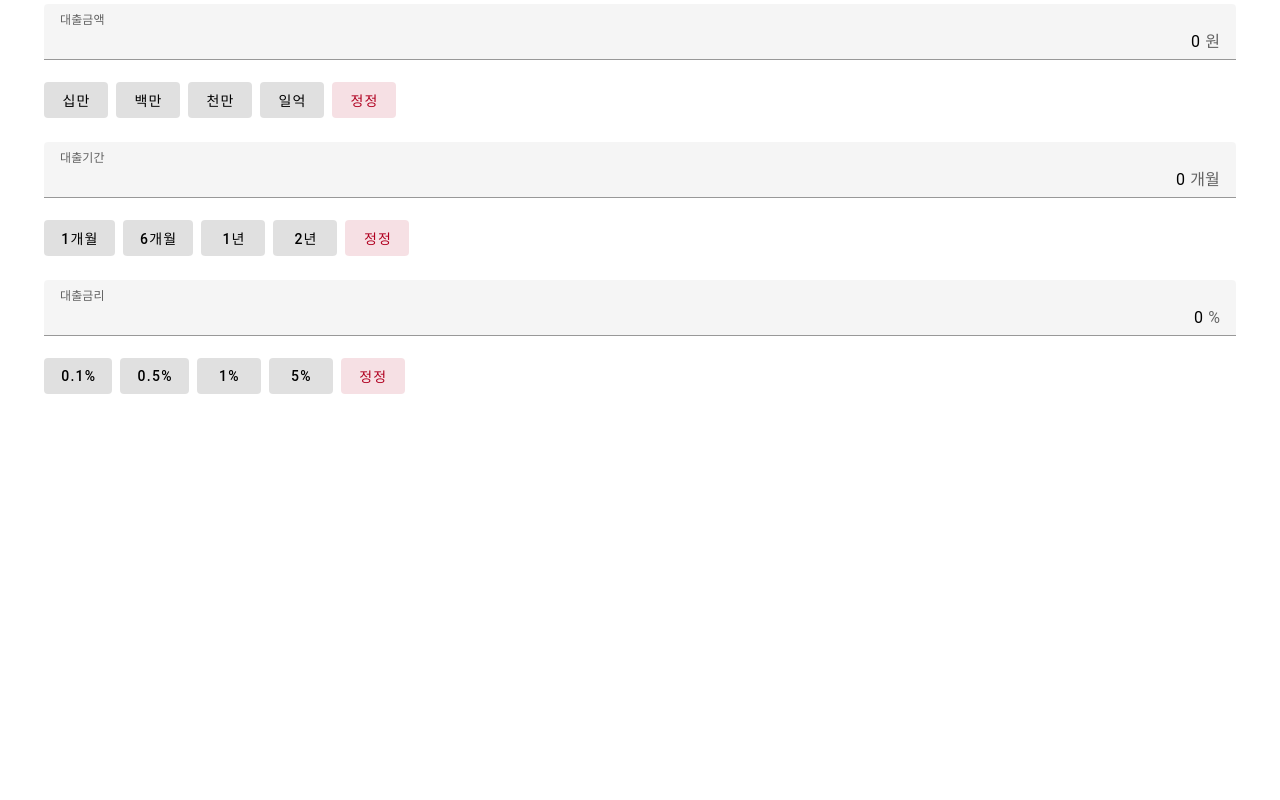
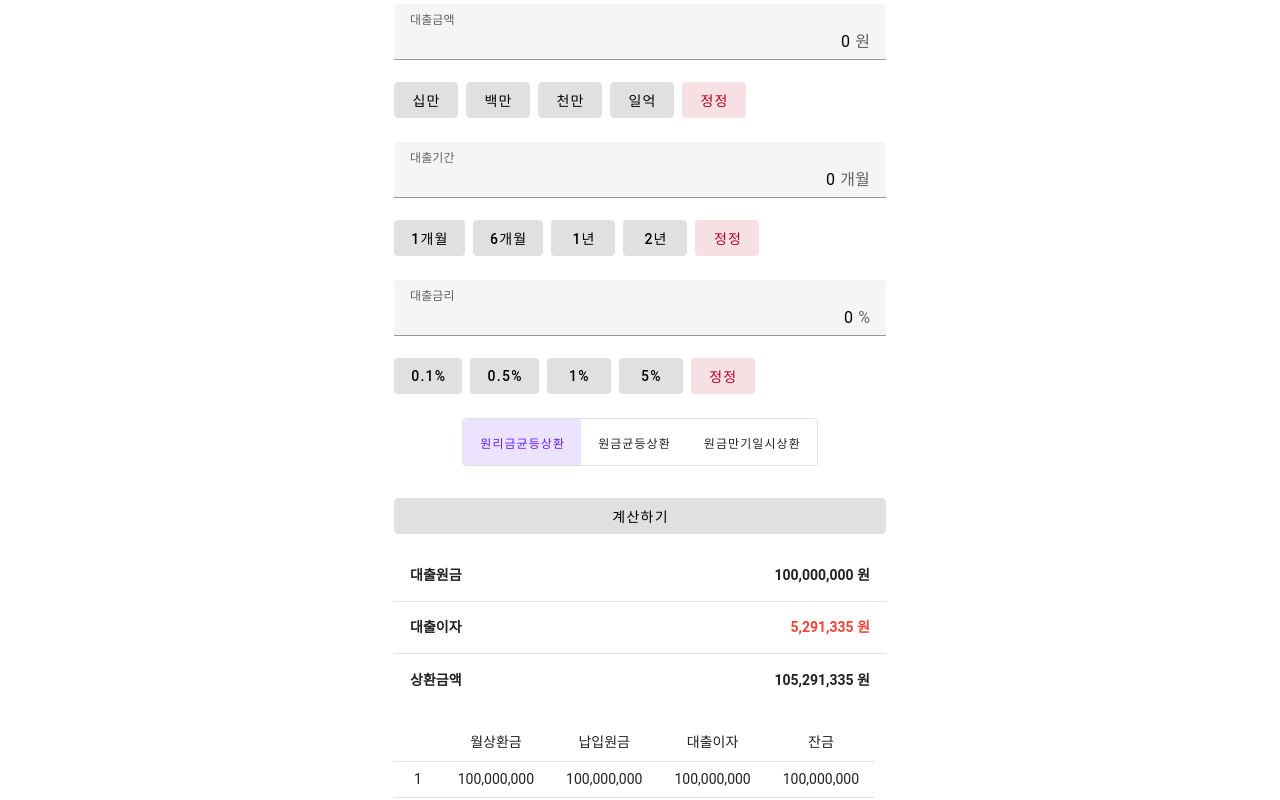
Before and after one commit to leyng7/investment, a Vue app: page / in a window 1280 px wide. Shown: the top 800 px of the page. Built offline with nearby package versions, Linux system fonts and the light colour scheme.

Commit message:
feat: 화면 작업

```diff
--- a/package.json
+++ b/package.json
@@ -1,5 +1,5 @@
 {
-  "name": "vue-investment",
+  "name": "investment",
   "version": "0.1.0",
   "private": true,
   "scripts": {
@@ -15,6 +15,7 @@
   "devDependencies": {
     "@babel/core": "^7.12.16",
     "@babel/eslint-parser": "^7.12.16",
+    "@mdi/font": "^7.1.96",
     "@vue/cli-plugin-babel": "~5.0.0",
     "@vue/cli-plugin-eslint": "~5.0.0",
     "@vue/cli-service": "~5.0.0",
--- a/src/App.vue
+++ b/src/App.vue
@@ -1,5 +1,5 @@
 <template>
-  <v-container>
+  <v-container style="max-width: 500px;">
       <HelloWorld/>
   </v-container>
 </template>
@@ -16,6 +16,7 @@ export default {
 </script>
 
 <style>
+
 #app {
   touch-action: pan-x pan-y;
 }
@@ -24,5 +25,4 @@ export default {
   text-align: right;
   margin-right: 5px;
 }
-
 </style>
--- a/src/components/HelloWorld.vue
+++ b/src/components/HelloWorld.vue
@@ -50,6 +50,72 @@
       <v-btn color="error" variant="tonal" @click="this.interest = 0">정정</v-btn>
     </div>
   </v-row>
+  <v-row justify="center" class="mb-8">
+    <v-btn-toggle
+        v-model="exclusive"
+        color="deep-purple-accent-3"
+        group
+    >
+      <v-btn variant="outlined">원리금균등상환</v-btn>
+      <v-btn variant="outlined">원금균등상환</v-btn>
+      <v-btn variant="outlined">원금만기일시상환</v-btn>
+    </v-btn-toggle>
+  </v-row>
+  <v-row class="mb-4">
+    <v-btn
+        variant="tonal"
+        block
+    >계산하기
+    </v-btn>
+  </v-row>
+  <v-row class="mb-4">
+    <v-table
+        class="w-100 main-table"
+    >
+      <tbody>
+        <tr>
+          <td>대출원금</td>
+          <td class="text-right">100,000,000 원</td>
+        </tr>
+        <tr>
+          <td>대출이자</td>
+          <td class="text-right text-red">5,291,335 원</td>
+        </tr>
+        <tr>
+          <td>상환금액</td>
+          <td class="text-right">105,291,335 원</td>
+        </tr>
+      </tbody>
+    </v-table>
+  </v-row>
+  <v-row class="mb-4">
+    <v-table
+        density="compact"
+        fixed-header
+    >
+      <thead>
+        <tr>
+          <th class="text-center"></th>
+          <th class="text-center">월상환금</th>
+          <th class="text-center">납입원금</th>
+          <th class="text-center">대출이자</th>
+          <th class="text-center">잔금</th>
+        </tr>
+      </thead>
+      <tbody>
+        <tr
+            v-for="(item, index) in desserts"
+            :key="item.name"
+        >
+          <td class="text-center">{{ index + 1 }}</td>
+          <td class="text-center">100,000,000</td>
+          <td class="text-center">100,000,000</td>
+          <td class="text-center">100,000,000</td>
+          <td class="text-center">100,000,000</td>
+        </tr>
+      </tbody>
+    </v-table>
+  </v-row>
 </template>
 
 <script>
@@ -59,7 +125,50 @@ export default {
     return {
       money: 0,
       period: 0,
-      interest: 0
+      interest: 0,
+      exclusive: 0,
+      desserts: [
+        {
+          name: 'Frozen Yogurt',
+          calories: 159,
+        },
+        {
+          name: 'Ice cream sandwich',
+          calories: 237,
+        },
+        {
+          name: 'Eclair',
+          calories: 262,
+        },
+        {
+          name: 'Cupcake',
+          calories: 305,
+        },
+        {
+          name: 'Gingerbread',
+          calories: 356,
+        },
+        {
+          name: 'Jelly bean',
+          calories: 375,
+        },
+        {
+          name: 'Lollipop',
+          calories: 392,
+        },
+        {
+          name: 'Honeycomb',
+          calories: 408,
+        },
+        {
+          name: 'Donut',
+          calories: 452,
+        },
+        {
+          name: 'KitKat',
+          calories: 518,
+        },
+      ],
     }
   },
   methods: {
@@ -93,5 +202,11 @@ export default {
 </script>
 
 <style scoped>
+.main-table {
+  font-weight: bold;
+}
 
+.v-btn-group button {
+  font-size: 12px;
+}
 </style>
--- a/src/main.js
+++ b/src/main.js
@@ -1,11 +1,12 @@
-import { createApp } from 'vue'
+import {createApp} from 'vue'
 import App from './App.vue'
 
 // Vuetify
 import 'vuetify/styles'
-import { createVuetify } from 'vuetify'
+import {createVuetify} from 'vuetify'
 import * as components from 'vuetify/components'
 import * as directives from 'vuetify/directives'
+import '@mdi/font/css/materialdesignicons.css'
 
 const vuetify = createVuetify({
   components,
--- a/vue.config.js
+++ b/vue.config.js
@@ -1,6 +1,6 @@
 const { defineConfig } = require('@vue/cli-service')
 module.exports = defineConfig({
   transpileDependencies: true,
-  publicPath: '/vue-investment',
+  publicPath: '/investment',
   outputDir: 'docs'
 })
```
Also changed, not shown: 19 other files (tests, documents, lock files or other folders).
